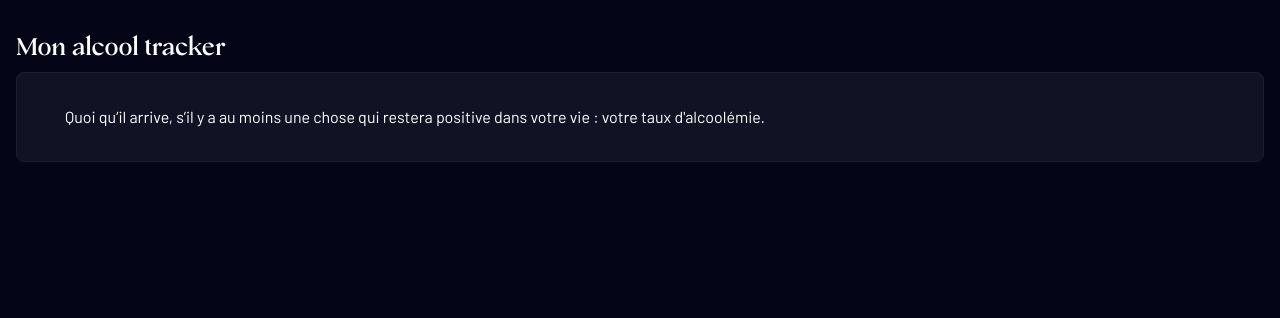
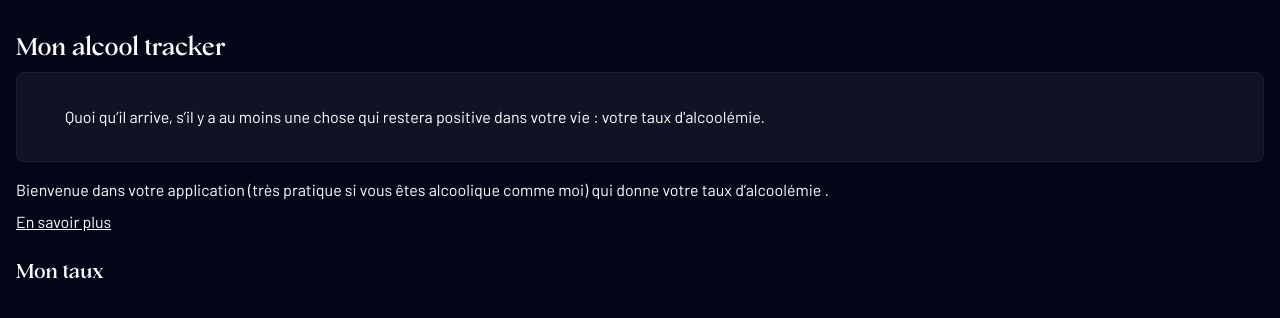
Before and after one commit to lucasboucher/alcool-tracker, a React (Create React App) app: page / in a window 1280 px wide. Shown: the top 318 px of the page. Built offline with nearby package versions, Linux system fonts and the light colour scheme; some icons are missing.

Commit message:
ADD: description, margin adjustments and Quote class props

```diff
--- a/src/App.js
+++ b/src/App.js
@@ -4,7 +4,12 @@ function App() {
   return (
     <main class="bg-dark-1 text-white min-h-screen px-4 pt-8">
       <h1 className="font-crucial text-2xl mb-2">Mon alcool tracker</h1>
-      <Quote content="Quoi qu’il arrive, s’il y a au moins une chose qui restera positive dans votre vie : votre taux d'alcoolémie." />
+      <Quote className="mb-4" content="Quoi qu’il arrive, s’il y a au moins une chose qui restera positive dans votre vie : votre taux d'alcoolémie." />
+      <p className='mb-2'>Bienvenue dans votre application (très pratique si vous êtes alcoolique comme moi) qui donne votre taux d’alcoolémie .</p>
+      <a className="underline" href="/">En savoir plus</a>
+      <div className='mt-6'>
+        <h2 className='font-crucial text-xl'>Mon taux</h2>
+      </div>
     </main>
   );
 }
--- a/src/components/Quote/index.jsx
+++ b/src/components/Quote/index.jsx
@@ -1,10 +1,10 @@
 import { Quote as QuoteIcon } from 'iconoir-react';
 
-function Quote({content}) {
+function Quote({className, content}) {
     return (
-        <div class="flex gap-2 bg-dark-2 border border-dark-3 rounded-lg px-4 py-8">
+        <div className={`flex gap-2 bg-dark-2 border border-dark-3 rounded-lg px-4 py-8 ${className} `}>
             <QuoteIcon className='shrink-0' height={24} width={24} />
-            <p className="text-white">{content}</p>
+            <p>{content}</p>
         </div>
     );
   }
```
